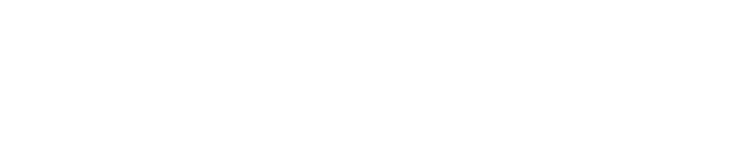
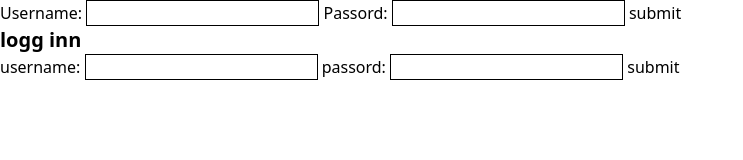
Before and after one commit to SebastianFraKontraktika/bedriftProsjekt-EinEiSaAS, a plain HTML site: page index.html in a window 1280 px wide. Shown: the whole page, without its empty margins (0-743 px from the left). Drawn offline with nearby package versions, Linux system fonts and the light colour scheme.

Commit message:
prototyp innlogg system

```diff
--- a/index.html
+++ b/index.html
@@ -3,10 +3,23 @@
 <head>
     <meta charset="UTF-8">
     <meta name="viewport" content="width=device-width, initial-scale=1.0">
-    <title>Document</title>
+    <title>uruz</title>
     <script src="https://unpkg.com/@tailwindcss/browser@4"></script>
 </head>
-<body>
+<body class="">
+    <script src="kontoSys.js"></script>
 
+    <label for="bNavn">Username:</label>
+    <input type="text" id="bNavn" class="border ">
+    <label for="pOrd">Passord:</label>
+    <input type="password" id="pOrd" class="border">
+    <input onclick="submit()" type="submit" value="submit">
+
+    <h1 class="font-bold text-xl">logg inn</h1>
+    <label for="loggBruk">username:</label>
+    <input type="text" name="jepp" id="loggBruk" class="border">
+    <label for="loggPass">passord:</label>
+    <input type="password" name="ja" id="loggPass" class="border">
+    <input type="submit" value="submit" onclick="logg()">
 </body>
 </html>
--- /dev/null
+++ b/kontoSys.js
@@ -0,0 +1,24 @@
+
+function submit() {
+    let brukNavn = document.getElementById("bNavn").value;
+    let passord = document.getElementById("pOrd").value;
+    localStorage.setItem(brukNavn, passord)
+}
+
+function logg() {
+    for (var i = 0; i < localStorage.length; i++){
+        let loggBruker = document.getElementById("loggBruk").value;
+        let loggPass = document.getElementById("loggPass").value;
+        let bruker = localStorage.key(i)
+        console.log(bruker)
+        console.log(localStorage.getItem(bruker))
+        if (loggBruker == bruker && loggPass == localStorage.getItem(bruker)) {
+            console.log("hurra")
+            break
+        } else {
+            console.log("fitte")
+        }
+
+    }
+
+}
```
